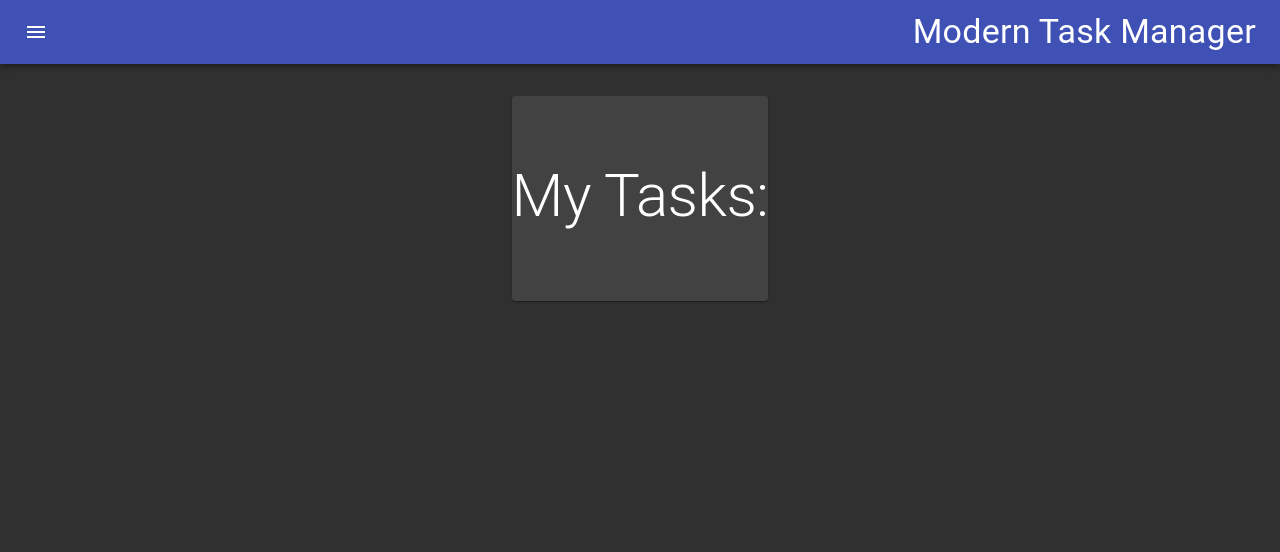
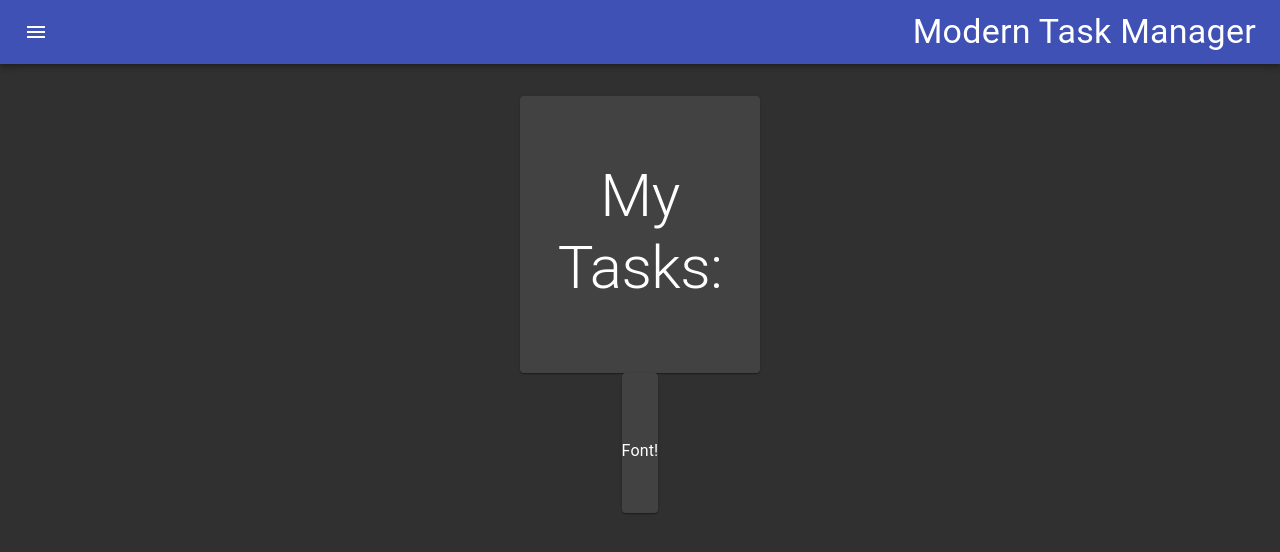
Before and after one commit to SBNovaScript/ModernTaskManager, a React (Create React App) app: page / in a window 1280 px wide. Shown: the top 552 px of the page. Built offline with nearby package versions, Linux system fonts and the light colour scheme; the HTML template or start-up script is replaced by a standard one.

Commit message:
Added custom components.
MyTasks, a custom task card, and a page layout component to center.

```diff
--- /dev/null
+++ b/src/components/PageLayout/index.js
@@ -0,0 +1,14 @@
+import React, {Fragment} from "react";
+import Grid from "@material-ui/core/Grid";
+
+const PageLayout = ({children}) => (
+    <Fragment>
+        {React.Children.map(children, child => (
+            <Grid container justify={'center'}>
+                {child}
+            </Grid>
+        ))}
+    </Fragment>
+);
+
+export default PageLayout;
--- /dev/null
+++ b/src/components/TaskCard/index.js
@@ -0,0 +1,21 @@
+import React from "react";
+import Card from "@material-ui/core/Card";
+import {makeStyles} from "@material-ui/styles";
+
+const useStyles = makeStyles(theme => ({
+    heroContent: {
+        padding: theme.spacing(8, 0, 6),
+        maxWidth: theme.spacing(30),
+    }
+}));
+
+const TaskCard = ({children}) => {
+    const classes = useStyles();
+    return (
+        <Card className={classes.heroContent}>
+            {children}
+        </Card>
+    );
+};
+
+export default TaskCard;
--- a/src/screens/home/index.js
+++ b/src/screens/home/index.js
@@ -2,12 +2,11 @@ import React, {Fragment} from "react";
 import {Paper, Toolbar, IconButton, AppBar, Typography, Grid, makeStyles} from "@material-ui/core";
 import MenuIcon from "@material-ui/icons/Menu";
 import MyTasks from "../my-tasks";
+import PageLayout from "../../components/PageLayout";
+import TaskCard from "../../components/TaskCard";
 
 const useStyles = makeStyles(theme => ({
-    heroContent: {
-        padding: theme.spacing(8, 0, 6),
-        minWidth: theme.spacing(30)
-    },
+
     header: {
         marginBottom: theme.spacing(4)
     },
@@ -40,14 +39,21 @@ const Home = () => {
 
     const Body = () =>
         (
-            <Grid container justify={'center'}>
-                <Paper className={classes.heroContent}>
+            <PageLayout>
+                <TaskCard>
                     <Typography variant={'h2'} align={'center'} color={'textPrimary'} gutterBottom>
                         {'My Tasks:'}
                     </Typography>
-                </Paper>
-            </Grid>
+                </TaskCard>
+                <TaskCard>
+                    <Typography variant={'subtitle1'}>
+                        {'Font!'}
+                    </Typography>
+                </TaskCard>
+            </PageLayout>
         );
+
+
 
     return (
         <Fragment>
--- a/src/screens/my-tasks/index.js
+++ b/src/screens/my-tasks/index.js
@@ -1,10 +1,13 @@
-import React from "react";
-import {Card} from "@material-ui/core";
+import React, {Fragment} from "react";
+import PageLayout from "../../components/PageLayout";
+import TaskCard from "../../components/TaskCard";
+import Grid from "@material-ui/core/Grid";
+import Card from "@material-ui/core/Card";
 
 const MyTasks = () => (
-    <Card>
-        {"Words"}
-    </Card>
+        <Card>
+            {'asdf'}
+        </Card>
 );
 
 export default MyTasks;
```
